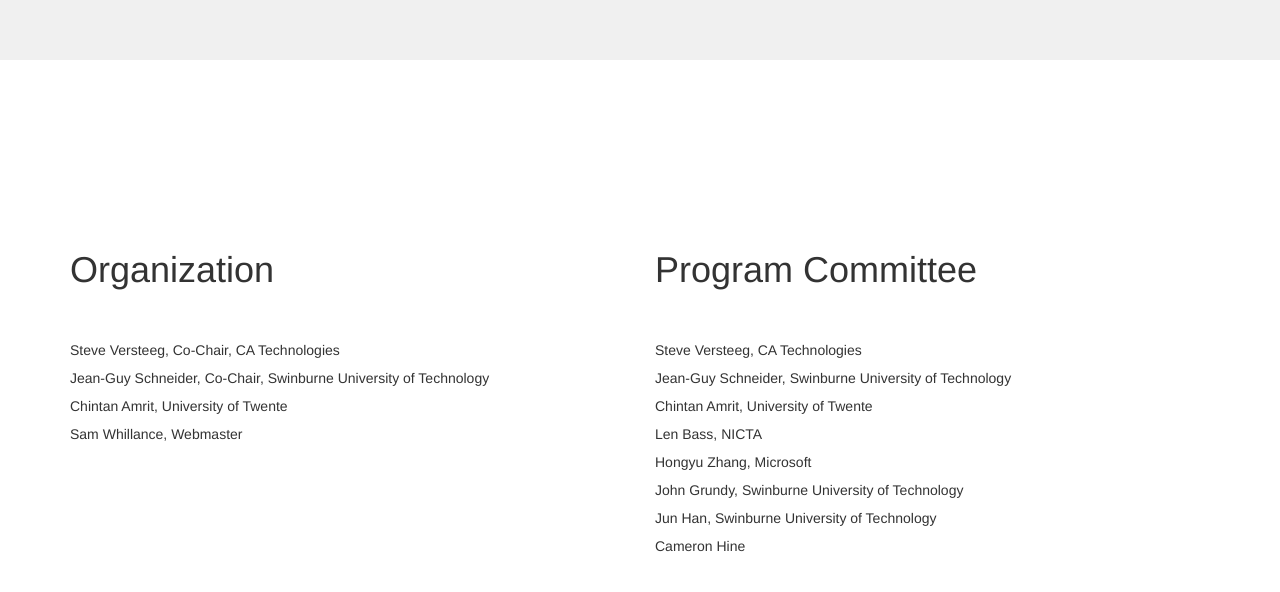
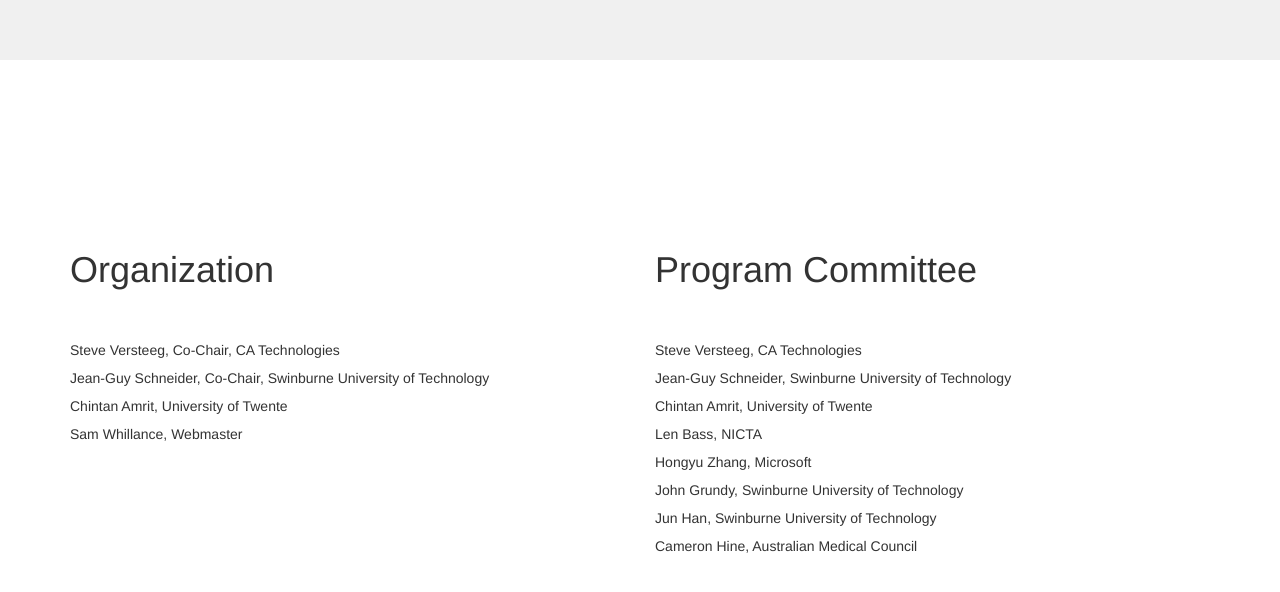
Before and after one commit to sversteeg/devops2015, a plain HTML site: page index.html in a window 1280 px wide. Shown: the part 1540-2132 px from the top of the page. Drawn offline with Linux system fonts and the light colour scheme.

Commit message:
added Cam's affiliation

```diff
--- a/index.html
+++ b/index.html
@@ -142,7 +142,7 @@
                         <li>Hongyu Zhang, Microsoft</li>
                         <li>John Grundy, Swinburne University of Technology</li>
                         <li>Jun Han, Swinburne University of Technology</li>
-                        <li>Cameron Hine </li>
+                        <li>Cameron Hine, Australian Medical Council</li>
                     </ul>
                 </div>
             </div>
```
